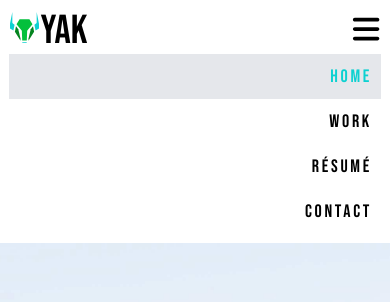
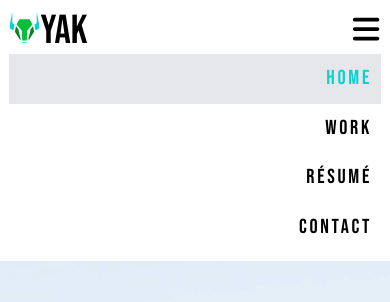
Before and after one commit to yak-was-here/yak-was-here, a Next.js app: page / in a window 390 px wide. Shown: the top 302 px of the page. Built offline with nearby package versions, Linux system fonts and the light colour scheme.

Commit message:
Bump text size on small screens

```diff
--- a/components/NavBar.tsx
+++ b/components/NavBar.tsx
@@ -4,7 +4,6 @@ import { FontAwesomeIcon } from "@fortawesome/react-fontawesome";
 import { faBars } from "@fortawesome/free-solid-svg-icons";
 import { useState } from "react";
 import Branding from "./Branding";
-import EmailLink from "./EmailLink";
 
 const NavBar = ({ active, className = "" }: { active?: string; className?: string }) => {
 	const [isNavMenuOpen, setNavMenuState] = useState(true); // Nav menu starts open
@@ -17,7 +16,7 @@ const NavBar = ({ active, className = "" }: { active?: string; className?: strin
 					<FontAwesomeIcon icon={faBars} className="w-[1.68rem] h-[1.68rem]" />
 				</div>
 			</div>
-			<ul className={`heading-font-family list-none transition-all ease-in-out duration-500 max-h-56 overflow-hidden p-0 bg-white font-thin text-right tracking-[0.15rem] dont-print${isNavMenuOpen ? " max-h-0" : ""}`}>
+			<ul className={`heading-font-family flex flex-col items-stretch text-lg xl:text-base list-none transition-all ease-in-out duration-500 max-h-56 overflow-hidden p-0 bg-white font-thin text-right tracking-[0.15rem] dont-print${isNavMenuOpen ? " max-h-0" : ""}`}>
 				<li id="home-menuitem" role="menuitem">
 					<Link href="/" className="hover:!no-underline">
 						<span className={`block transition-none py-2 px-2 ${active === "home" ? "text-yak-cyan bg-gray-200" : "text-black bg-white hover:text-yak-green hover:bg-gray-200 "}`}>Home</span>
```
